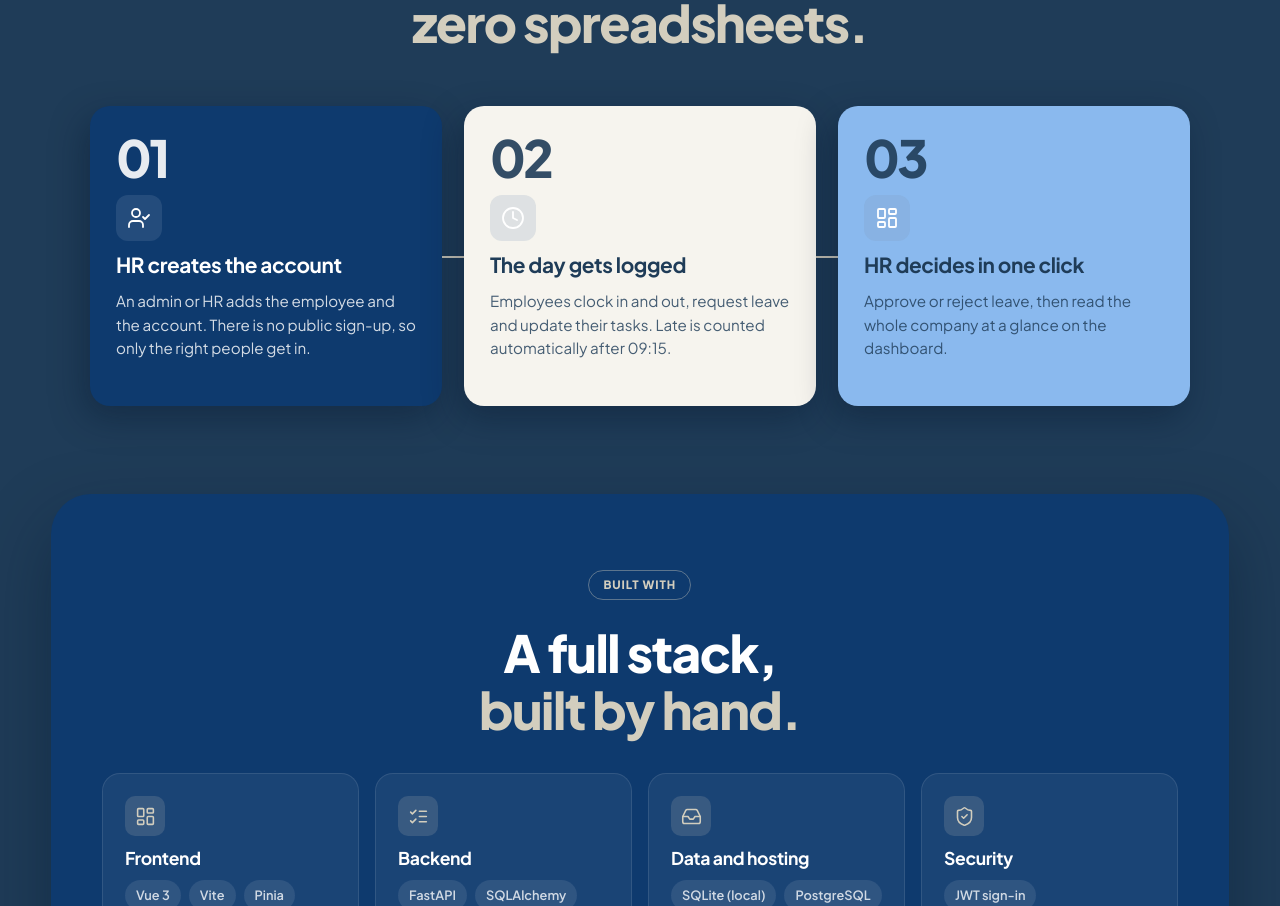
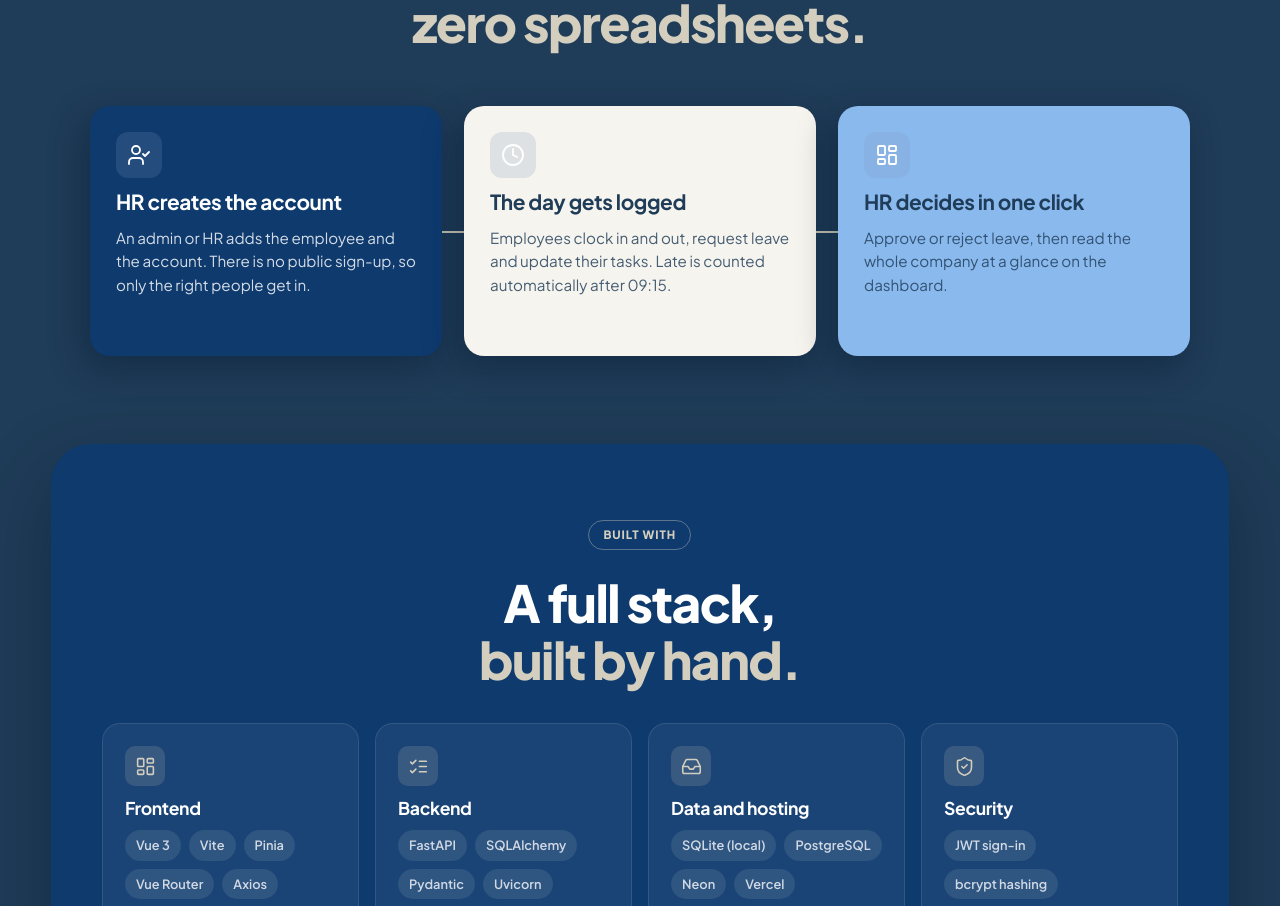
Before and after one commit to RebEmnacin/HireRise, a Vue app in the folder frontend/: page / in a window 1280 px wide. Shown: the part 1378-2284 px from the top of the page. Built offline with nearby package versions, Linux system fonts and the light colour scheme; no server answers.

Commit message:
chore(data): drop the unused step numbers

```diff
--- a/frontend/src/components/landing/LandingHow.vue
+++ b/frontend/src/components/landing/LandingHow.vue
@@ -36,8 +36,7 @@ onBeforeUnmount(() => stops.forEach((stop) => stop()))
     <h2 class="lp-h2">Three steps, <em>zero spreadsheets.</em></h2>
     <div class="lp-steps">
       <div class="lp-how-line" aria-hidden="true"><i></i></div>
-      <article v-for="s in steps" :key="s.n" class="lp-step" :class="s.tone">
-        <span class="lp-step-n">{{ s.n }}</span>
+      <article v-for="s in steps" :key="s.title" class="lp-step" :class="s.tone">
         <LineIcon :name="s.icon" />
         <h3>{{ s.title }}</h3>
         <p>{{ s.text }}</p>
@@ -95,7 +94,7 @@ onBeforeUnmount(() => stops.forEach((stop) => stop()))
   display: grid;
   align-content: start;
   gap: 12px;
-  min-height: 300px;
+  min-height: 250px;
   padding: 26px;
   border-radius: 20px;
   box-shadow: -6px 12px 34px rgba(6, 22, 42, 0.38);
@@ -104,7 +103,6 @@ onBeforeUnmount(() => stops.forEach((stop) => stop()))
 .lp-step.t-dark { background: var(--lp-dark); color: var(--white); }
 .lp-step.t-light { background: var(--lp-light); color: var(--lp-ink); }
 .lp-step.t-blue { background: var(--lp-blue); color: var(--lp-ink); }
-.lp-step-n { font-family: var(--lp-serif); font-size: 3.2rem; font-weight: 800; line-height: 1; letter-spacing: -0.05em; opacity: 0.9; }
 .lp-step .icon-wrap { display: inline-grid; width: 46px; height: 46px; place-items: center; border-radius: 12px; background: rgba(127, 150, 180, 0.2); }
 .lp-step .icon-wrap svg { width: 24px; height: 24px; }
 .lp-step h3 { font-family: var(--lp-serif); font-size: 1.3rem; font-weight: 700; letter-spacing: -0.02em; }
--- a/frontend/src/data/landing.js
+++ b/frontend/src/data/landing.js
@@ -53,9 +53,9 @@ export const audiences = [
 
 // how it works: three steps (the icon names come from data/icons.js)
 export const steps = [
-  { n: '01', icon: 'userCheck', tone: 't-dark', title: 'HR creates the account', text: 'An admin or HR adds the employee and the account. There is no public sign-up, so only the right people get in.' },
-  { n: '02', icon: 'clock', tone: 't-light', title: 'The day gets logged', text: 'Employees clock in and out, request leave and update their tasks. Late is counted automatically after 09:15.' },
-  { n: '03', icon: 'dashboard', tone: 't-blue', title: 'HR decides in one click', text: 'Approve or reject leave, then read the whole company at a glance on the dashboard.' },
+  { icon: 'userCheck', tone: 't-dark', title: 'HR creates the account', text: 'An admin or HR adds the employee and the account. There is no public sign-up, so only the right people get in.' },
+  { icon: 'clock', tone: 't-light', title: 'The day gets logged', text: 'Employees clock in and out, request leave and update their tasks. Late is counted automatically after 09:15.' },
+  { icon: 'dashboard', tone: 't-blue', title: 'HR decides in one click', text: 'Approve or reject leave, then read the whole company at a glance on the dashboard.' },
 ]
 
 // built with: what the project is made of, grouped
```
